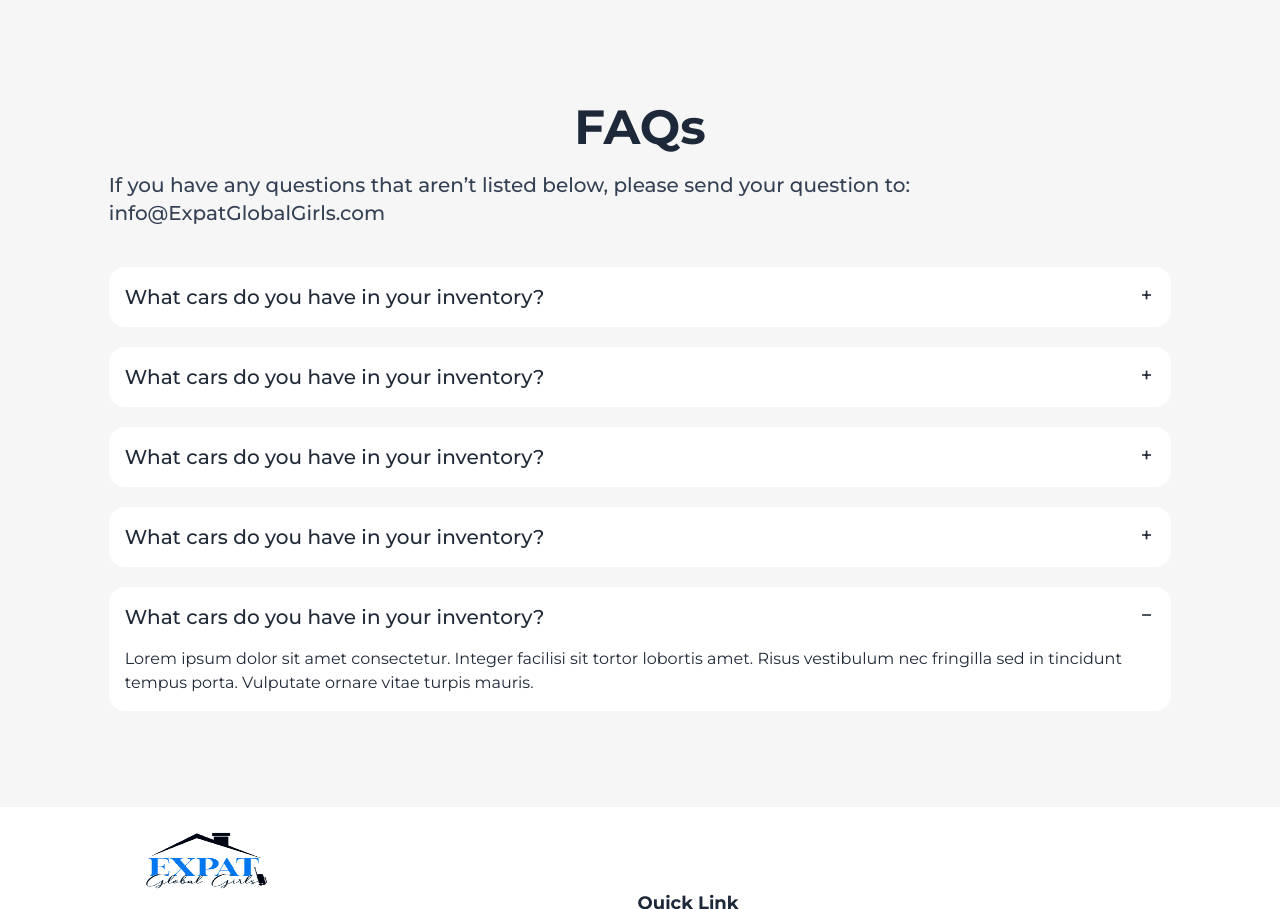
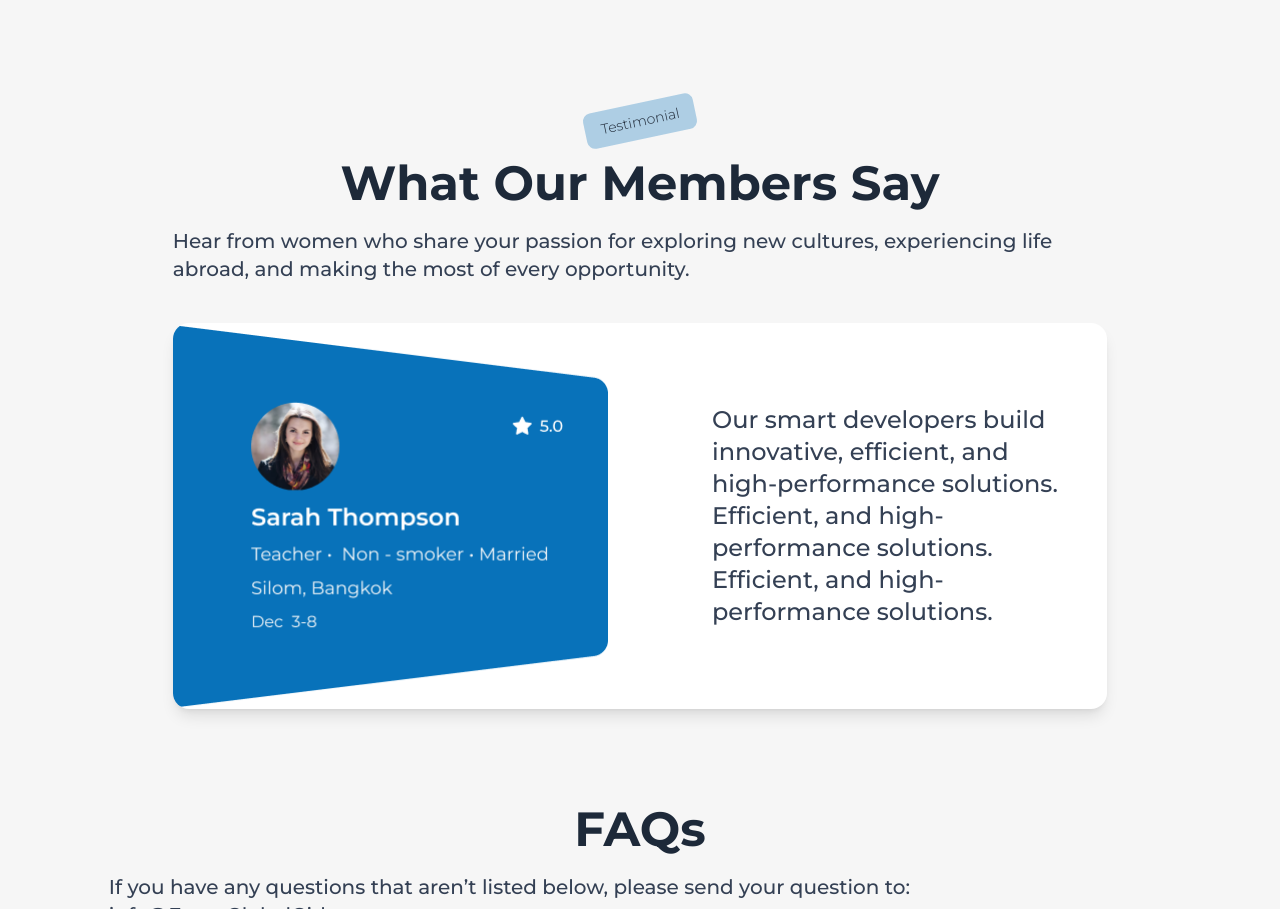
Before and after one commit to MdShuvo18/Expact-global-girls, a React (Vite) app: page / in a window 1280 px wide. Shown: the part 3497-4406 px from the top of the page. Built offline with nearby package versions, Linux system fonts and the light colour scheme.

Commit message:
Initialy 'what oyr Members say' section set up done

```diff
--- a/src/Components/Home/Home.jsx
+++ b/src/Components/Home/Home.jsx
@@ -2,6 +2,7 @@ import Banner from "../Banner/Banner";
 import CommunitySection from "../CommunitySection/CommunitySection";
 import FAQsection from "../FAQsection/FAQsection";
 import Footer from "../Footer/Footer";
+import MemebersSay from "../MembersSay/MemebersSay";
 import TravelerSection from "../TravelerSection/TravelerSection";
 import WorkSection from "../WorksSection/WorkSection";
 
@@ -14,6 +15,7 @@ const Home = () => {
                 <CommunitySection />
                 <TravelerSection/>
                 <WorkSection/>
+                <MemebersSay/>
                 <FAQsection/>
 
             </main>
--- /dev/null
+++ b/src/Components/MembersSay/MemebersSay.jsx
@@ -0,0 +1,46 @@
+import Headers from "../../reUseable/Headers";
+import img from "../../assets/image-resources/Group 1321314436.png";
+
+const MemebersSay = () => {
+  return (
+    <div className="mt-16 md:mt-24 px-4 md:px-8 lg:px-16">
+      {/* Testimonial Label */}
+      <div className="-rotate-12 mb-5 flex items-center justify-center">
+        <p className="text-center bg-[#0872BA4D] rounded-lg text-sm font-light px-4 py-2">
+          Testimonial
+        </p>
+      </div>
+
+      {/* Headers Component */}
+      <Headers
+        title="What Our Members Say"
+        subTitle="Hear from women who share your passion for exploring new cultures, experiencing life abroad, and making the most of every opportunity."
+      />
+
+      {/* Content Section */}
+      <div className="mt-10">
+        <div className="flex flex-col-reverse lg:flex-row-reverse gap-10 lg:gap-16 bg-white rounded-2xl overflow-hidden shadow-lg">
+          {/* Text Section */}
+          <div className="w-full h-auto flex items-center lg:w-1/2">
+            <div className="p-6 md:p-8 lg:p-10">
+              <p className="text-[#344054] text-lg md:text-xl lg:text-2xl font-medium leading-relaxed">
+                Our smart developers build innovative, efficient, and high-performance solutions. Efficient, and high-performance solutions. Efficient, and high-performance solutions.
+              </p>
+            </div>
+          </div>
+
+          {/* Image Section */}
+          <div className="w-full h-full md:h-80 lg:h-[386px] flex items-center justify-center lg:w-1/2">
+            <img
+              className="w-full h-[386px] rounded-md"
+              src={img}
+              alt="glasses"
+            />
+          </div>
+        </div>
+      </div>
+    </div>
+  );
+};
+
+export default MemebersSay;
```
Also changed, not shown: src/assets/image-resources/Group 1321314436.png (added).
